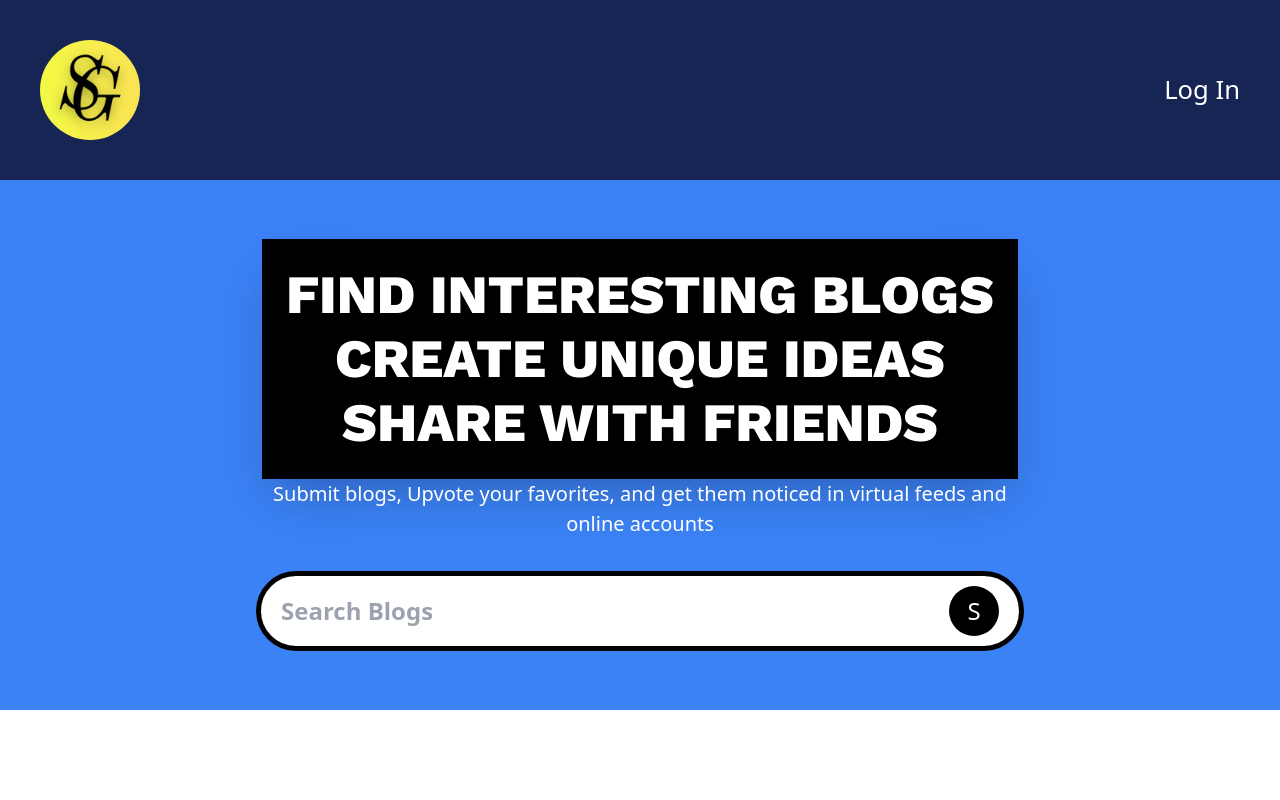
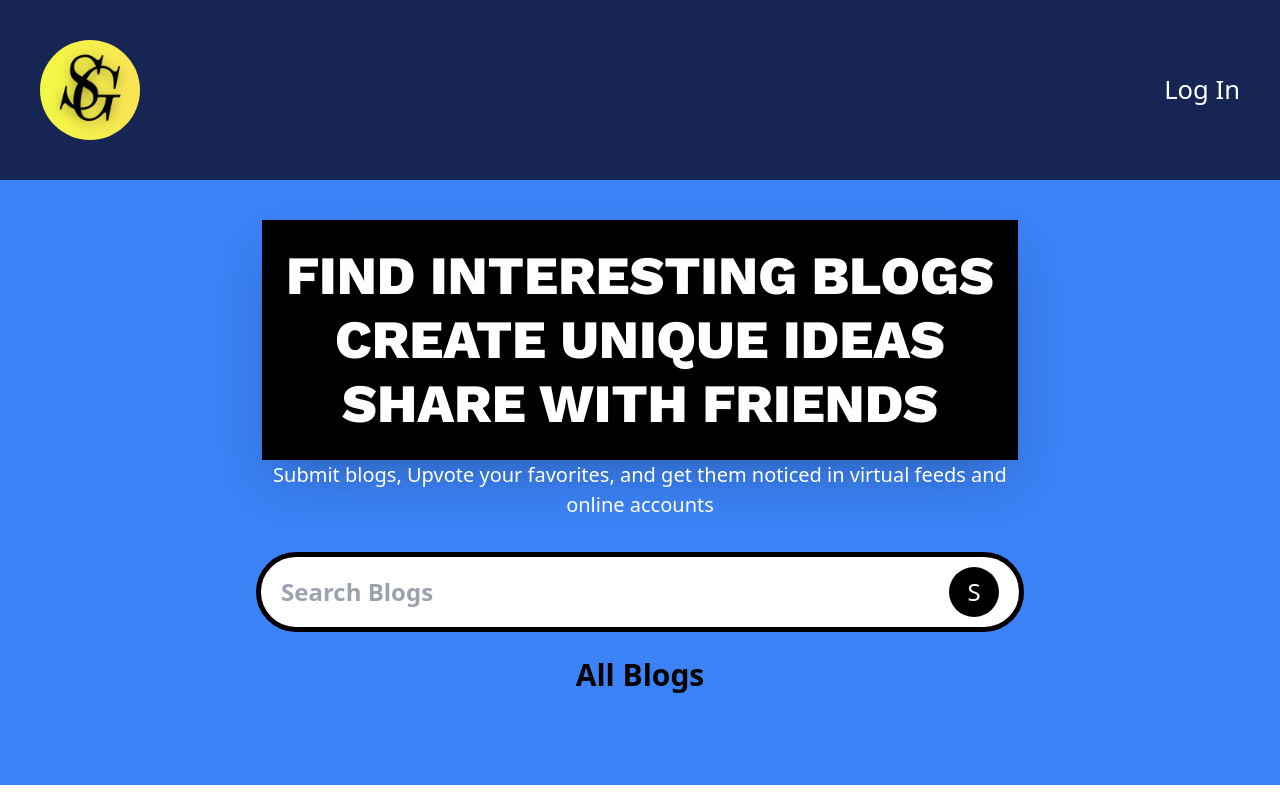
Before and after one commit to SantinoGiordano/Santino_NextApplication, a Next.js app: page / in a window 1280 px wide. Built offline with nearby package versions, Linux system fonts and the light colour scheme; no server answers.

Commit message:
added ul for where all blogs will be added / later will be mapped

```diff
--- a/app/(root)/page.tsx
+++ b/app/(root)/page.tsx
@@ -2,9 +2,11 @@
 import { SearchParams } from "next/dist/server/request/search-params";
 
 export default async function Home({searchParams}: {
-  SearchParams: Promise<{ query?: string }>;
+  searchParams: Promise<{ query?: string }>;
 }) {
-  const query = (await searchParams).querry;
+  const query = (await searchParams).query;
+
+  //rmove this data latr, this is temp
 
   return (
     <section className="blue_container">
@@ -20,6 +22,14 @@
         feeds and online accounts
       </p>
       <SearchForm query={query} />
+      <section className="section_contianer p-5">
+      <p className="text-30-semibold">
+        {query ? `Search results for "${query}"` : 'All Blogs'}
+      </p>
+      <ul className="mt-7 card_grid">
+
+      </ul>
+      </section>
     </section>
   );
 }
```
